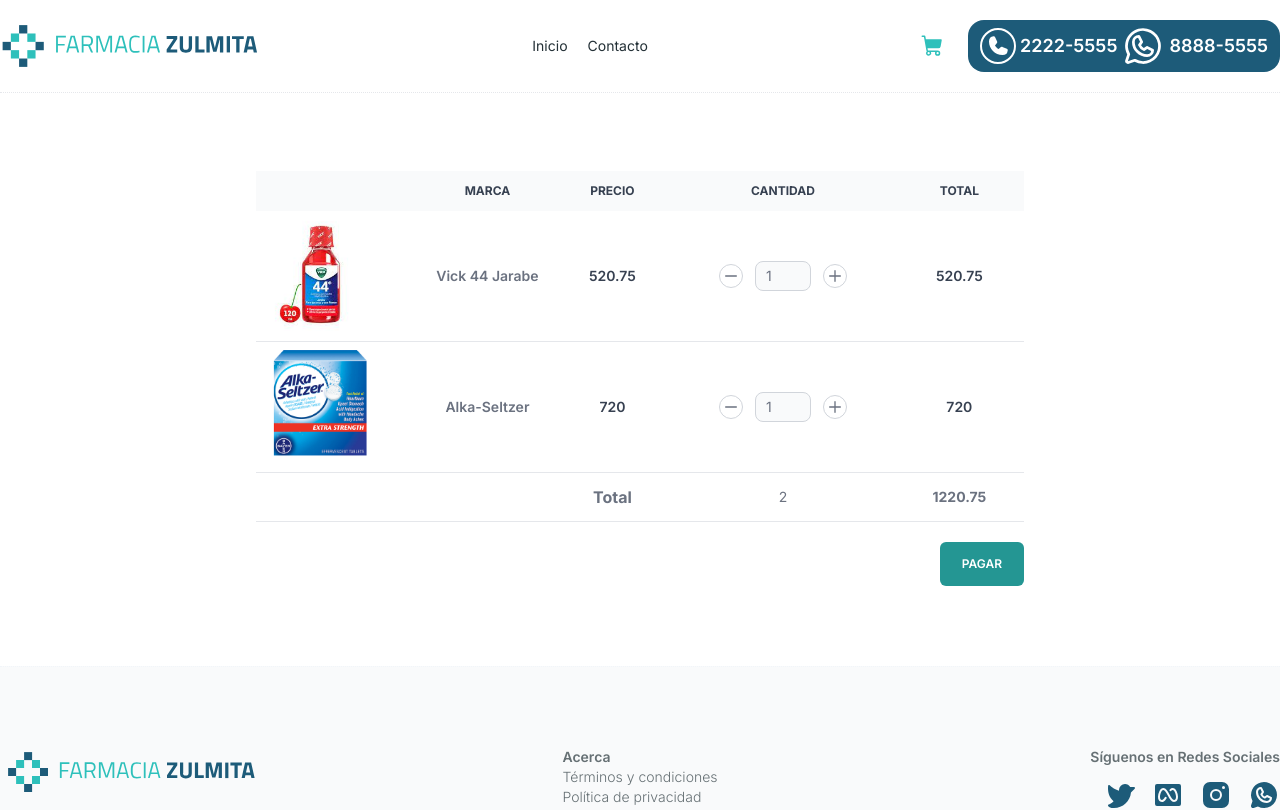
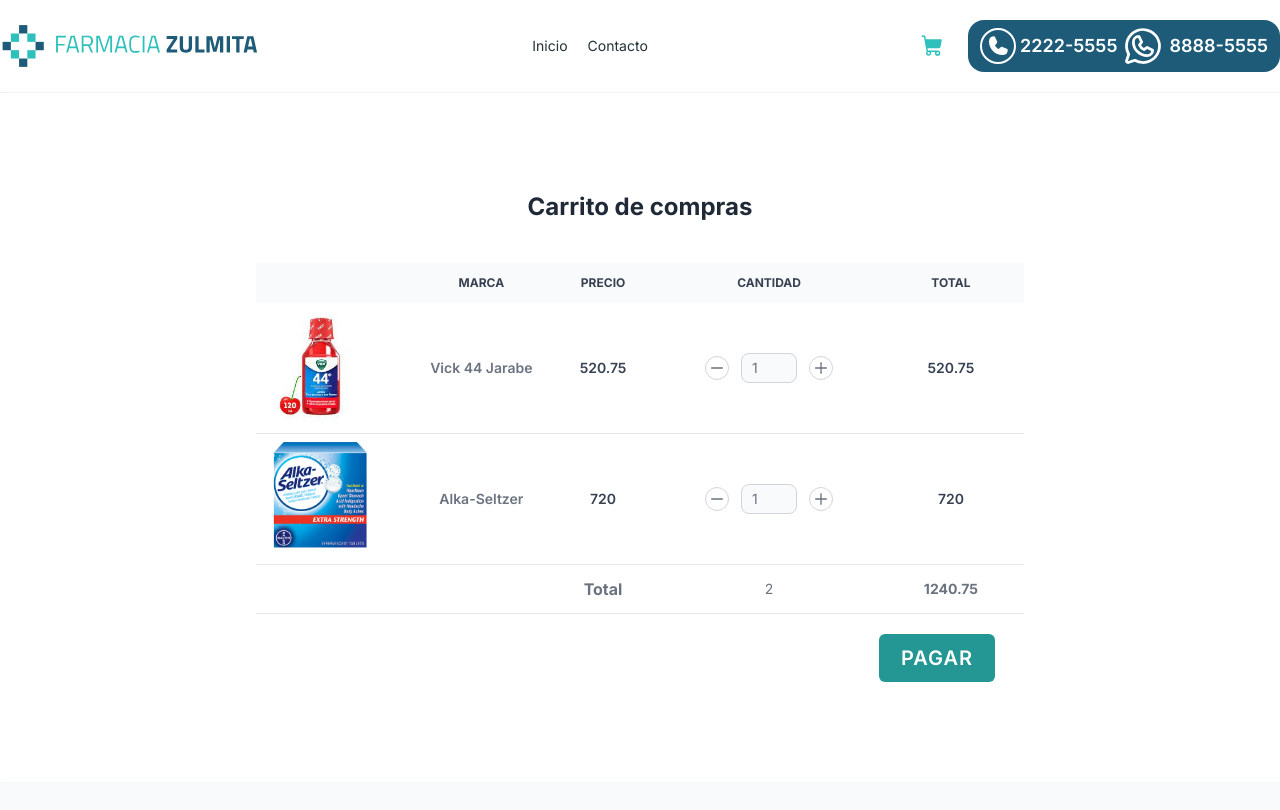
Before and after one commit to ventura01/myshop-app, a Next.js app: page /cart in a window 1280 px wide. Shown: the top 810 px of the page. Built offline with nearby package versions, Linux system fonts and the light colour scheme.

Commit message:
Cart page fixes 3

```diff
--- a/app/cart/page.tsx
+++ b/app/cart/page.tsx
@@ -10,7 +10,8 @@
 const CartPage = (props: Props) => {
   const [cartQty, setCartQty] = useState(1);
   return (
-    <div className="container relative overflow-x-auto max-w-screen-md mx-auto py-20 flex flex-col md:gap-y-5">
+    <div className="container relative overflow-x-auto max-w-screen-md mx-auto py-20 flex flex-col gap-y-5">
+      <h1 className="text-2xl font-bold text-gray-800 text-center py-5">Carrito de compras</h1>
       <table className="w-full text-sm text-left rtl:text-right text-gray-500 dark:text-gray-400">
         <thead className="text-xs text-gray-700 uppercase bg-gray-50">
           <tr className="">
@@ -76,13 +77,13 @@
                   <input
                     type="number"
                     id="first_product"
-                    className="bg-gray-50 w-14 border border-gray-300 text-gray-900 text-sm rounded-lg focus:ring-blue-500 focus:border-blue-500 block px-2.5 py-1 dark:bg-gray-700 dark:border-gray-600 dark:placeholder-gray-400 dark:text-white dark:focus:ring-blue-500 dark:focus:border-blue-500"
+                    className="bg-gray-50 w-14 border border-gray-300 text-gray-900 text-sm rounded-lg focus:ring-blue-500 focus:border-blue-500 block px-2.5 py-1 dark:border-gray-600 dark:placeholder-gray-400 dark:text-white dark:focus:ring-blue-500 dark:focus:border-blue-500"
                     placeholder="1"
                     required
                   />
                 </div>
                 <button
-                  className="inline-flex items-center justify-center h-6 w-6 p-1 ms-3 text-sm font-medium text-gray-500 bg-white border border-gray-300 rounded-full focus:outline-none hover:bg-gray-100 focus:ring-4 focus:ring-gray-200 dark:bg-gray-800 dark:text-gray-400 dark:border-gray-600 dark:hover:bg-gray-700 dark:hover:border-gray-600 dark:focus:ring-gray-700"
+                  className="inline-flex items-center justify-center h-6 w-6 p-1 ms-3 text-sm font-medium text-gray-500 bg-white border border-gray-300 rounded-full focus:outline-none hover:bg-gray-100 focus:ring-4 focus:ring-gray-200 dark:text-gray-400 dark:border-gray-600 dark:hover:bg-gray-700 dark:hover:border-gray-600 dark:focus:ring-gray-700"
                   type="button"
                 >
                   <span className="sr-only">Quantity button</span>
@@ -131,7 +132,7 @@
             <td className="px-6 py-4">
               <div className="flex justify-center items-center">
                 <button
-                  className="inline-flex items-center justify-center p-1 me-3 text-sm font-medium h-6 w-6 text-gray-500 bg-white border border-gray-300 rounded-full focus:outline-none hover:bg-gray-100 focus:ring-4 focus:ring-gray-200 dark:bg-gray-800 dark:text-gray-400 dark:border-gray-600 dark:hover:bg-gray-700 dark:hover:border-gray-600 dark:focus:ring-gray-700"
+                  className="inline-flex items-center justify-center p-1 me-3 text-sm font-medium h-6 w-6 text-gray-500 bg-white border border-gray-300 rounded-full focus:outline-none hover:bg-gray-100 focus:ring-4 focus:ring-gray-200 dark:text-gray-400 dark:border-gray-600 dark:hover:bg-gray-700 dark:hover:border-gray-600 dark:focus:ring-gray-700"
                   type="button"
                 >
                   <span className="sr-only">Quantity button</span>
@@ -155,7 +156,7 @@
                   <input
                     type="number"
                     id="first_product"
-                    className="bg-gray-50 w-14 border border-gray-300 text-gray-900 text-sm rounded-lg focus:ring-blue-500 focus:border-blue-500 block px-2.5 py-1 dark:bg-gray-700 dark:border-gray-600 dark:placeholder-gray-400 dark:text-white dark:focus:ring-blue-500 dark:focus:border-blue-500"
+                    className="bg-gray-50 w-14 border border-gray-300 text-gray-900 text-sm rounded-lg focus:ring-blue-500 focus:border-blue-500 block px-2.5 py-1 dark:border-gray-600 dark:placeholder-gray-400 dark:text-white dark:focus:ring-blue-500 dark:focus:border-blue-500"
                     placeholder="1"
                     required
                   />
@@ -200,19 +201,27 @@
               Total
             </th>
             <td className="px-6 py-3 text-center">2</td>
-            <td className="px-6 py-3 text-center font-bold">1220.75</td>
+            <td className="px-6 py-3 text-center font-bold">1240.75</td>
+          </tr>
+          <tr className="bg-white ">
+            <td className=""></td>
+            <td className=""></td>
+            <td className=""></td>
+            <td className=""></td>
+            <td className="py-5">
+              <div className="">
+                <Button
+                  title="Pagar"
+                  buttonStyles="text-xl border-2 hover:text-[#249693] tracking-wider text-white hover:border-secondary border-transparent bg-[#249693] hover:bg-white"
+                  btnType="button"
+                  isDisabled={false}
+                  //   handleClick={() => router.push(`/product/${producto.id}`)}
+                />
+              </div>
+            </td>
           </tr>
         </tfoot>
       </table>
-      <div className="self-end">
-        <Button
-          title="Pagar"
-          buttonStyles="uppercase border-2 hover:text-[#249693] text-white hover:border-secondary border-transparent bg-[#249693] hover:bg-white"
-          btnType="button"
-          isDisabled={false}
-        //   handleClick={() => router.push(`/product/${producto.id}`)}
-        />
-      </div>
     </div>
   );
 };
--- a/app/components/ui/Button.tsx
+++ b/app/components/ui/Button.tsx
@@ -12,7 +12,7 @@
 }: ButtonProps) => {
   return (
     <button
-      className={`text-white uppercase text-xs font-semibold rounded-md px-5 py-3 duration-300 ease-in-out hover:shadow-lg inline-block top-0 hover:-top-1 relative ${buttonStyles}`}
+      className={`text-white uppercase font-semibold rounded-md px-5 py-2 duration-300 ease-in-out hover:shadow-lg inline-block top-0 hover:-top-1 relative ${buttonStyles}`}
       disabled={isDisabled}
       type={btnType}
       onClick={handleClick}
--- a/app/product/[id]/page.tsx
+++ b/app/product/[id]/page.tsx
@@ -1,4 +1,4 @@
-'use client'
+"use client";
 
 import Button from "@/app/components/ui/Button";
 import { producto } from "@/data/producto";
@@ -12,7 +12,7 @@
 
 const ProductDetailPage = ({ params }: { params: IParams }) => {
   console.log(params);
-  const router = useRouter()
+  const router = useRouter();
   return (
     <section className="container max-w-screen-xl mx-auto grid grid-cols-1 md:grid-cols-2 pt-20">
       <div className="relative w-full flex justify-center aspect-square h-full overflow-hidden">
@@ -26,7 +26,7 @@
         )}
       </div>
 
-      <div className="flex flex-col gap-y-5 md:max-w-md md:mx-8 justify-center mx-4 md:mx-0">
+      <div className="flex flex-col gap-y-5 md:max-w-md md:mx-8 justify-center mx-4 lg:mx-0">
         <h1 className="text-gray-700 text-3xl font-bold">{producto.brand}</h1>
         <hr className="w-[30%]" />
         <p className="text-body text-justify">{producto.description}</p>
@@ -46,7 +46,7 @@
             buttonStyles="bg-secondary w-full md:w-auto mt-2 hover:bg-white hover:border-2 border-primary hover:text-primary"
             btnType="button"
             isDisabled={false}
-            handleClick={() => router.push('/cart')}
+            handleClick={() => router.push("/cart")}
           />
         </div>
       </div>
```
